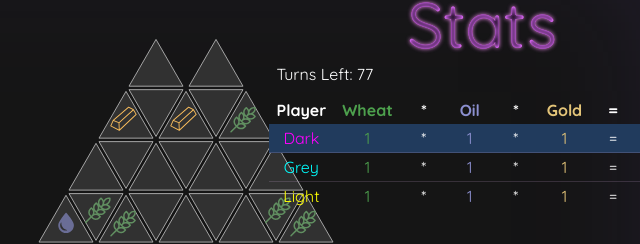
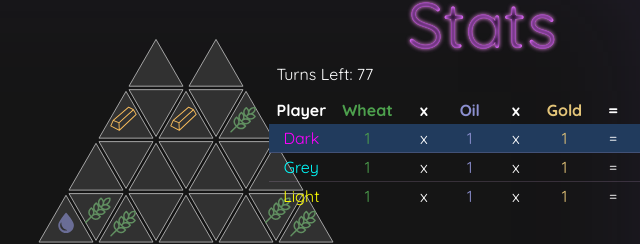
Before and after one commit to klesun/trilem.me, a plain HTML site: page index.html in a window 1280 px wide. Shown: the part 215-459 px from the top of the page, 454-1094 px from the left. Drawn offline with Linux system fonts and the light colour scheme.

Commit message:
Show "X" instead of "*" in the formula

```diff
--- a/index.html
+++ b/index.html
@@ -23,9 +23,9 @@
                     <tr>
                         <th>Player</th>
                         <th data-resource="WHEAT">Wheat</th>
-                        <th>*</th>
+                        <th>x</th>
                         <th data-resource="OIL">Oil</th>
-                        <th>*</th>
+                        <th>x</th>
                         <th data-resource="GOLD">Gold</th>
                         <th>=</th>
                         <th>Score</th>
@@ -35,9 +35,9 @@
                     <tr data-owner="DARK" class="turn-pending">
                         <td class="player-name-holder">Dark</td>
                         <td data-resource="WHEAT">1</td>
-                        <td>*</td>
+                        <td>x</td>
                         <td data-resource="OIL">1</td>
-                        <td>*</td>
+                        <td>x</td>
                         <td data-resource="GOLD">1</td>
                         <td>=</td>
                         <td class="score-holder">1</td>
@@ -45,9 +45,9 @@
                     <tr data-owner="GREY">
                         <td class="player-name-holder">Grey</td>
                         <td data-resource="WHEAT">1</td>
-                        <td>*</td>
+                        <td>x</td>
                         <td data-resource="OIL">1</td>
-                        <td>*</td>
+                        <td>x</td>
                         <td data-resource="GOLD">1</td>
                         <td>=</td>
                         <td class="score-holder">1</td>
@@ -55,9 +55,9 @@
                     <tr data-owner="LIGHT">
                         <td class="player-name-holder">Light</td>
                         <td data-resource="WHEAT">1</td>
-                        <td>*</td>
+                        <td>x</td>
                         <td data-resource="OIL">1</td>
-                        <td>*</td>
+                        <td>x</td>
                         <td data-resource="GOLD">1</td>
                         <td>=</td>
                         <td class="score-holder">1</td>
```
